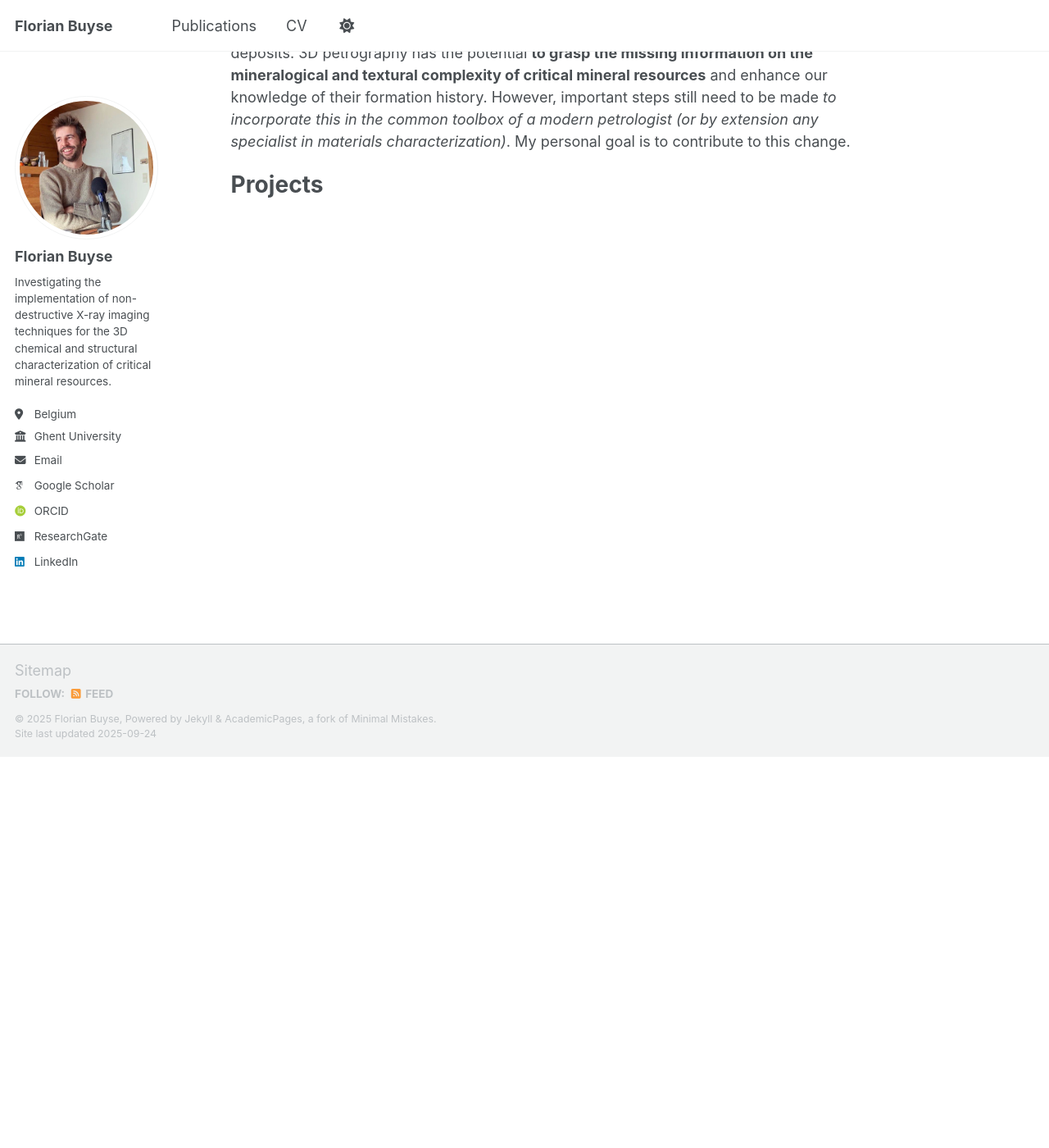
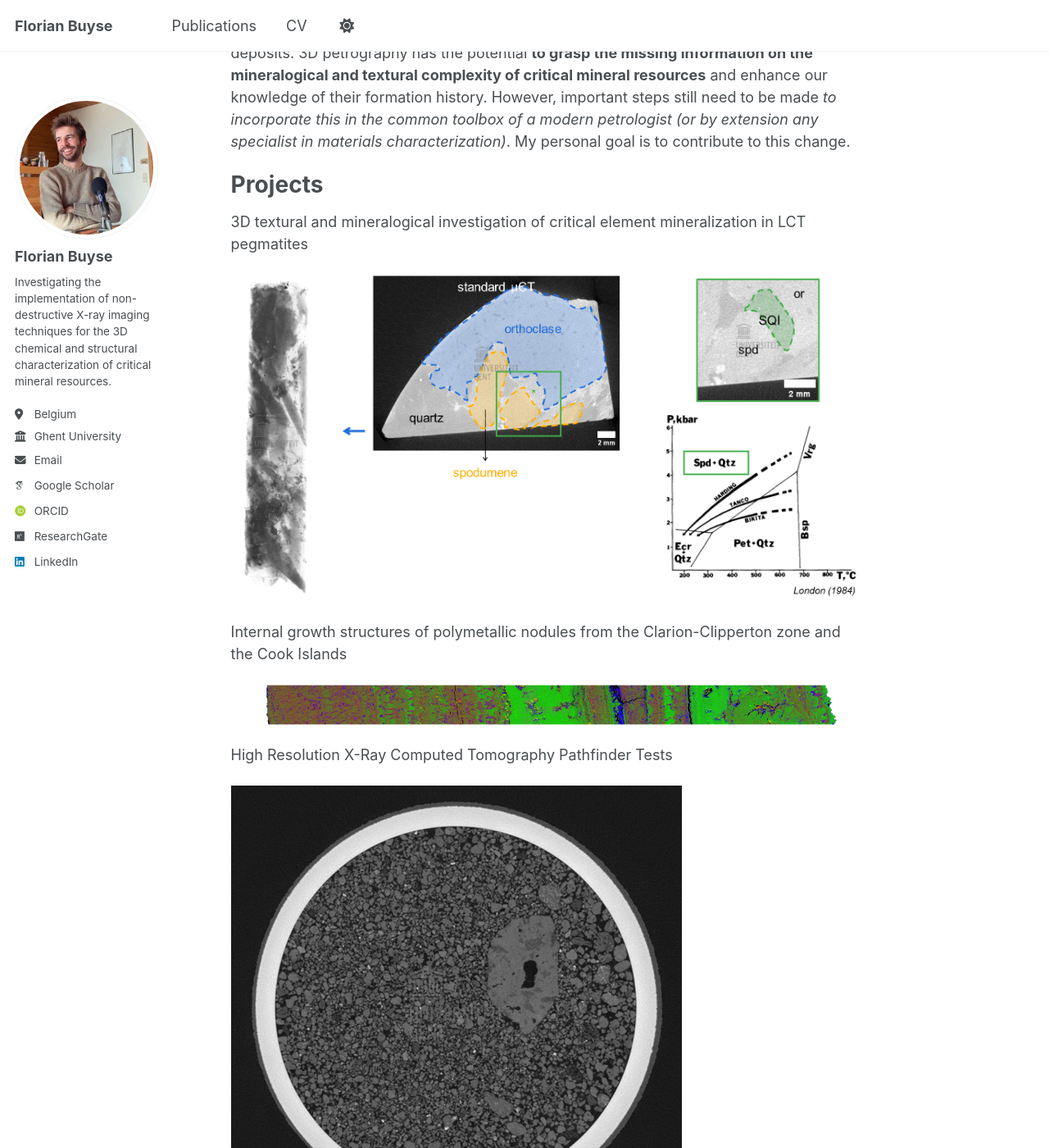
Before and after one commit to fgbuyse/fgbuyse.github.io, a Jekyll site: the page built from _pages/about.md, in a window 1280 px wide and 1400 px high, scrolled down 477 px. Shown: the whole window at 82% size. Built offline with Jekyll 4.4.1, drawn with Linux system fonts in a browser that asks for light colours; some web fonts are replaced; a script that is not in the unit is left out.

Commit message:
Update about.md

```diff
--- a/_pages/about.md
+++ b/_pages/about.md
@@ -17,3 +17,14 @@ mineralogical and geochemical characterization is particularly of interest to pe
 
 Projects
 ======
+3D textural and mineralogical investigation of critical element mineralization in LCT pegmatites
+
+<img src='/images/project_pegmatites.png'>
+
+Internal growth structures of polymetallic nodules from the Clarion-Clipperton zone and the Cook Islands
+
+<img src='/images/project_nodules.png'>
+
+High Resolution X-Ray Computed Tomography Pathfinder Tests
+
+<img src='/images/project_mars.png'>
```
